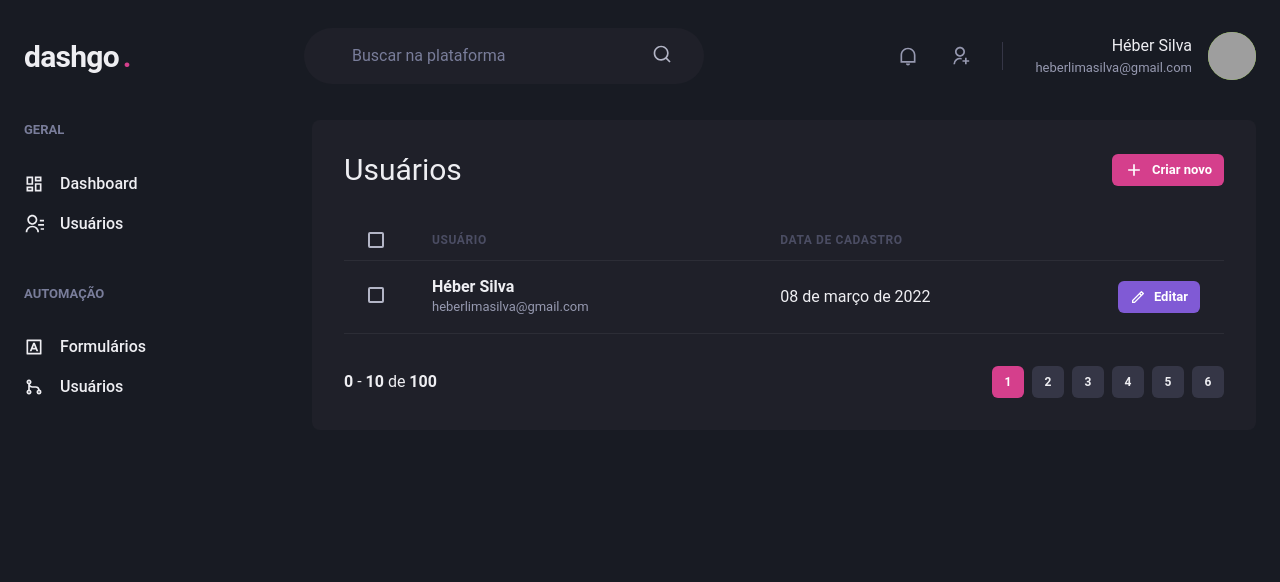
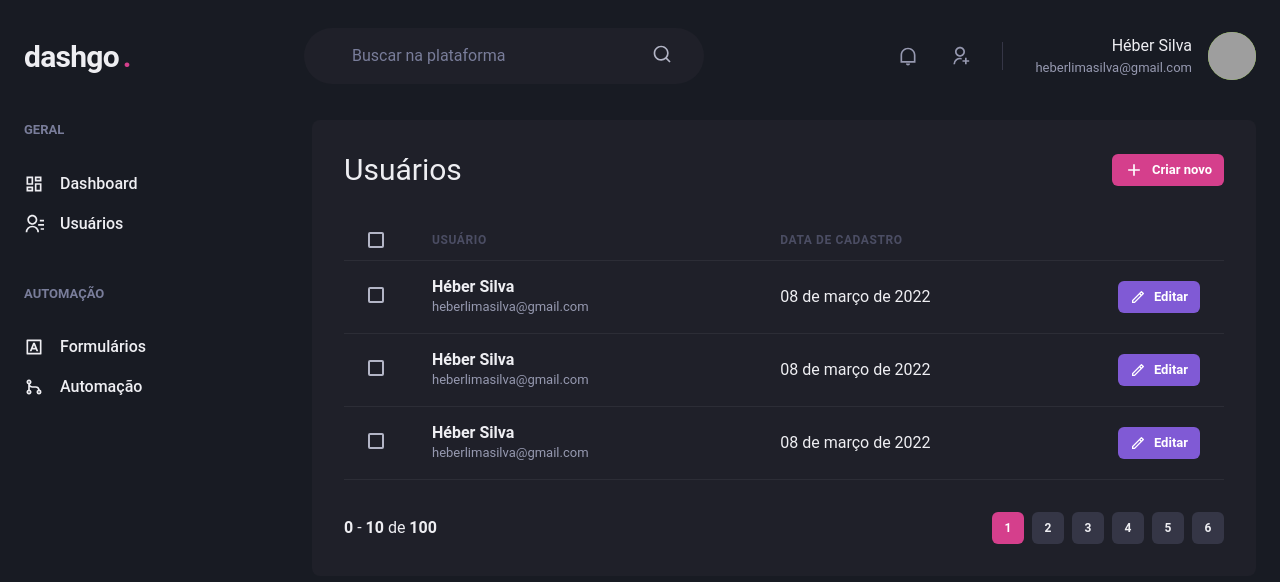
Before and after one commit to heber364/dashgo, a Next.js app: page /users in a window 1280 px wide. Shown: the top 582 px of the page. Built offline with nearby package versions, Linux system fonts and the light colour scheme; grey boxes are pictures that could not be loaded.

Commit message:
Adicionando o fluxo de navegação

```diff
--- a/src/components/Sidebar/NavLink.tsx
+++ b/src/components/Sidebar/NavLink.tsx
@@ -1,16 +1,27 @@
-import { Icon, Link, Text, LinkProps as ChakraLinkProps} from "@chakra-ui/react";
+import {
+  Icon,
+  Link as ChakraLink,
+  Text,
+  LinkProps as ChakraLinkProps,
+} from "@chakra-ui/react";
+
 import { ElementType } from "react";
-
-interface NavLinkProps  extends ChakraLinkProps{
-    icon: ElementType;
-    children: string;
+import Link from "next/link";
+interface NavLinkProps extends ChakraLinkProps {
+  icon: ElementType;
+  children: string;
+  href: string;
 }
 
-export function NavLink({icon, children, ...rest} : NavLinkProps){
-    return(
-        <Link display="flex" alignItems="center" {...rest}>
-            <Icon as={icon} fontSize="20" />
-            <Text ml="4" fontWeight="medium">{children}</Text>
-          </Link>
-    )
+export function NavLink({ icon, children, href, ...rest }: NavLinkProps) {
+  return (
+    <Link href={href} passHref>
+      <ChakraLink display="flex" alignItems="center" {...rest}>
+        <Icon as={icon} fontSize="20" />
+        <Text ml="4" fontWeight="medium">
+          {children}
+        </Text>
+      </ChakraLink>
+    </Link>
+  );
 }
--- a/src/components/Sidebar/SidebarNav.tsx
+++ b/src/components/Sidebar/SidebarNav.tsx
@@ -7,12 +7,12 @@ export function SidebarNav(){
     return(
         <Stack spacing="12" align="flex-start">
                 <NavSection title="GERAL">
-                    <NavLink icon={RiDashboardLine}>Dashboard</NavLink>
-                    <NavLink icon={RiContactsLine}>Usuários</NavLink>
+                    <NavLink icon={RiDashboardLine} href="/dashboard">Dashboard</NavLink>
+                    <NavLink icon={RiContactsLine} href="/users">Usuários</NavLink>
                 </NavSection>
                 <NavSection title="AUTOMAÇÃO">
-                    <NavLink icon={RiInputMethodLine}>Formulários</NavLink>
-                    <NavLink icon={RiGitMergeLine}>Usuários</NavLink>
+                    <NavLink icon={RiInputMethodLine} href="/forms">Formulários</NavLink>
+                    <NavLink icon={RiGitMergeLine} href="/automation">Automação</NavLink>
                 </NavSection>
             </Stack>
 
--- a/src/pages/users/index.tsx
+++ b/src/pages/users/index.tsx
@@ -14,6 +14,7 @@ import {
   Text,
   useBreakpointValue,
 } from "@chakra-ui/react";
+import Link from "next/link";
 import { RiAddLine, RiPencilLine } from "react-icons/ri";
 import { Header } from "../../components/Header";
 import { Pagination } from "../../components/Pagination";
@@ -36,6 +37,7 @@ export default function UserList() {
             <Heading size="lg" fontWeight="normal">
               Usuários
             </Heading>
+            <Link href="/users/create" passHref>
               <Button
                 as="a"
                 size="sm"
@@ -45,6 +47,7 @@ export default function UserList() {
               >
                 Criar novo
               </Button>
+            </Link>
           </Flex>
 
           <Table colorScheme="whiteAlpha">
@@ -54,10 +57,8 @@ export default function UserList() {
                   <Checkbox colorScheme="pink" />
                 </Th>
                 <Th>Usuário</Th>
-                {isWideVersion && <Th>Data de Cadastro</Th> }
+                {isWideVersion && <Th>Data de Cadastro</Th>}
                 {isWideVersion && <Th w="8"></Th>}
-
-
               </Tr>
             </Thead>
             <Tbody>
@@ -74,7 +75,7 @@ export default function UserList() {
                   </Box>
                 </Td>
                 {isWideVersion && <Td>08 de março de 2022</Td>}
-                {isWideVersion &&
+                {isWideVersion && (
                   <Td>
                     <Button
                       as="a"
@@ -86,7 +87,61 @@ export default function UserList() {
                       Editar
                     </Button>
                   </Td>
-                }
+                )}
+              </Tr>
+              <Tr>
+                <Td px={["4", "4", "6"]}>
+                  <Checkbox colorScheme="pink" />
+                </Td>
+                <Td>
+                  <Box>
+                    <Text fontWeight="bold">Héber Silva</Text>
+                    <Text fontSize="small" color="gray.300">
+                      heberlimasilva@gmail.com
+                    </Text>
+                  </Box>
+                </Td>
+                {isWideVersion && <Td>08 de março de 2022</Td>}
+                {isWideVersion && (
+                  <Td>
+                    <Button
+                      as="a"
+                      size="sm"
+                      fontSize="small"
+                      colorScheme="purple"
+                      leftIcon={<Icon as={RiPencilLine} fontSize="16" />}
+                    >
+                      Editar
+                    </Button>
+                  </Td>
+                )}
+              </Tr>
+              <Tr>
+                <Td px={["4", "4", "6"]}>
+                  <Checkbox colorScheme="pink" />
+                </Td>
+                <Td>
+                  <Box>
+                    <Text fontWeight="bold">Héber Silva</Text>
+                    <Text fontSize="small" color="gray.300">
+                      heberlimasilva@gmail.com
+                    </Text>
+                  </Box>
+                </Td>
+                {isWideVersion && <Td>08 de março de 2022</Td>}
+                {isWideVersion && (
+                  <Td>
+                    <Button
+                      as="a"
+                      size="sm"
+                      fontSize="small"
+                      colorScheme="purple"
+                      leftIcon={<Icon as={RiPencilLine} fontSize="16" />}
+                    >
+                      Editar
+                    </Button>
+                  </Td>
+                )}
               </Tr>
             </Tbody>
           </Table>
```
Also changed, not shown: src/pages/users/create.tsx (+8 -4 lines). Lines whose indentation alone changed are shown as unchanged.
